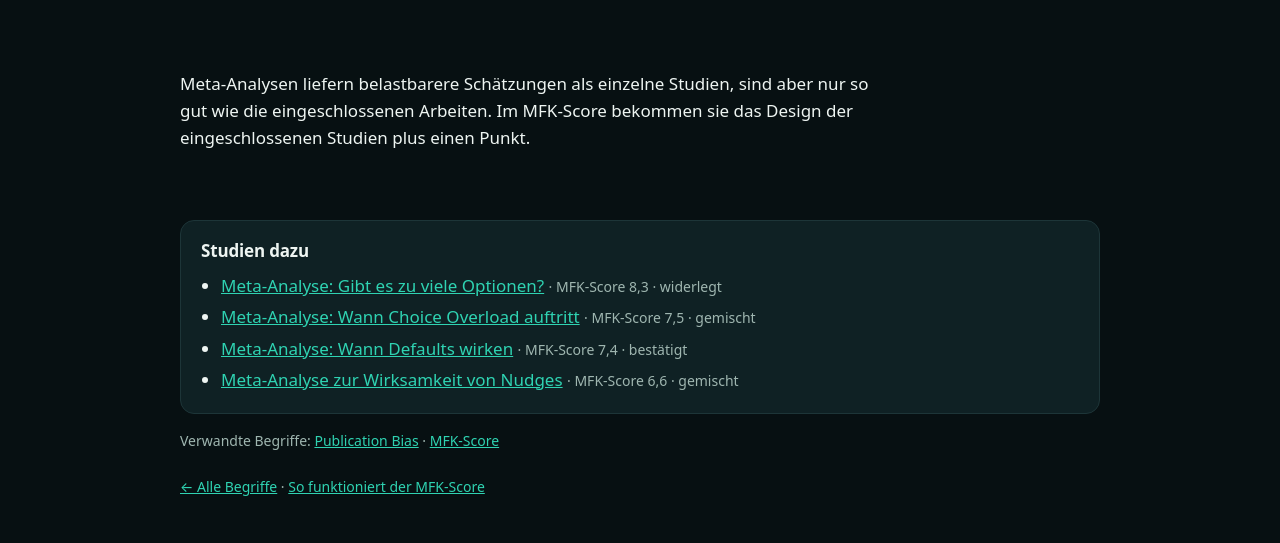
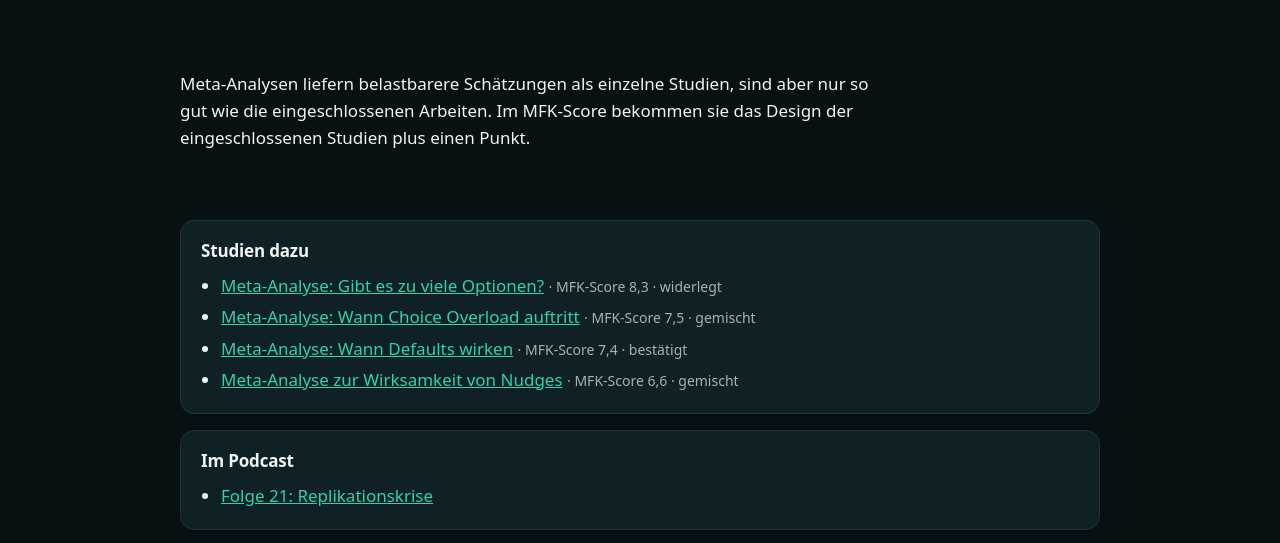
Before and after one commit to phoeser/marketing-facts-kompakt, a plain HTML site: page glossar/meta-analyse/index.html in a window 1280 px wide. Shown: the part 244-787 px from the top of the page. Drawn offline with Linux system fonts and the light colour scheme.

Commit message:
Neue Folge(n): 19, 20, 21 (Teil 3: Glossar 2/2)

```diff
--- a/glossar/meta-analyse/index.html
+++ b/glossar/meta-analyse/index.html
@@ -15,7 +15,7 @@
 <div class="prose"><p>Meta-Analysen liefern belastbarere Schätzungen als einzelne Studien, sind aber nur so gut wie die eingeschlossenen Arbeiten. Im MFK-Score bekommen sie das Design der eingeschlossenen Studien plus einen Punkt.</p></div>
 
 <div class="gbox"><h2>Studien dazu</h2><ul><li><a href="../../studien/scheibehenne-greifeneder-todd-choice-overload-2010/">Meta-Analyse: Gibt es zu viele Optionen?</a> <span class="meta">· MFK-Score 8,3 · widerlegt</span></li><li><a href="../../studien/chernev-boeckenholt-goodman-choice-overload-2015/">Meta-Analyse: Wann Choice Overload auftritt</a> <span class="meta">· MFK-Score 7,5 · gemischt</span></li><li><a href="../../studien/jachimowicz-et-al-defaults-meta-2019/">Meta-Analyse: Wann Defaults wirken</a> <span class="meta">· MFK-Score 7,4 · bestätigt</span></li><li><a href="../../studien/mertens-et-al-nudging-meta-2022/">Meta-Analyse zur Wirksamkeit von Nudges</a> <span class="meta">· MFK-Score 6,6 · gemischt</span></li></ul></div>
-
+<div class="gbox"><h2>Im Podcast</h2><ul><li><a href="../../folge/21/">Folge 21: Replikationskrise</a></li></ul></div>
 <p class="meta">Verwandte Begriffe: <a href="../publication-bias/">Publication Bias</a> · <a href="../mfk-score/">MFK-Score</a></p>
 <p class="meta" style="margin-top:24px"><a href="../">← Alle Begriffe</a> · <a href="../../studien/methodik/">So funktioniert der MFK-Score</a></p>
 <script type="application/ld+json">{"@context": "https://schema.org", "@type": "DefinedTerm", "name": "Meta-Analyse", "alternateName": "Meta-Analysis", "description": "Statistische Zusammenfassung vieler Einzelstudien zu einer Frage. Meta-Analysen liefern belastbarere Schätzungen als einzelne Studien, sind aber nur so gut wie die eingeschlossenen Arbeiten. Im MFK-Score bekommen sie das Design der eingeschlossenen Studien plus einen Punkt.", "url": "https://marketing-facts.de/glossar/meta-analyse/", "inDefinedTermSet": "https://marketing-facts.de/glossar/"}</script></main>
```
Also changed, not shown: glossar/nudging/index.html (+1 -1 lines), glossar/publication-bias/index.html (+1 -1 lines), glossar/replikationskrise/index.html (+1 -1 lines), glossar/retail-media/index.html (+1 -1 lines).
